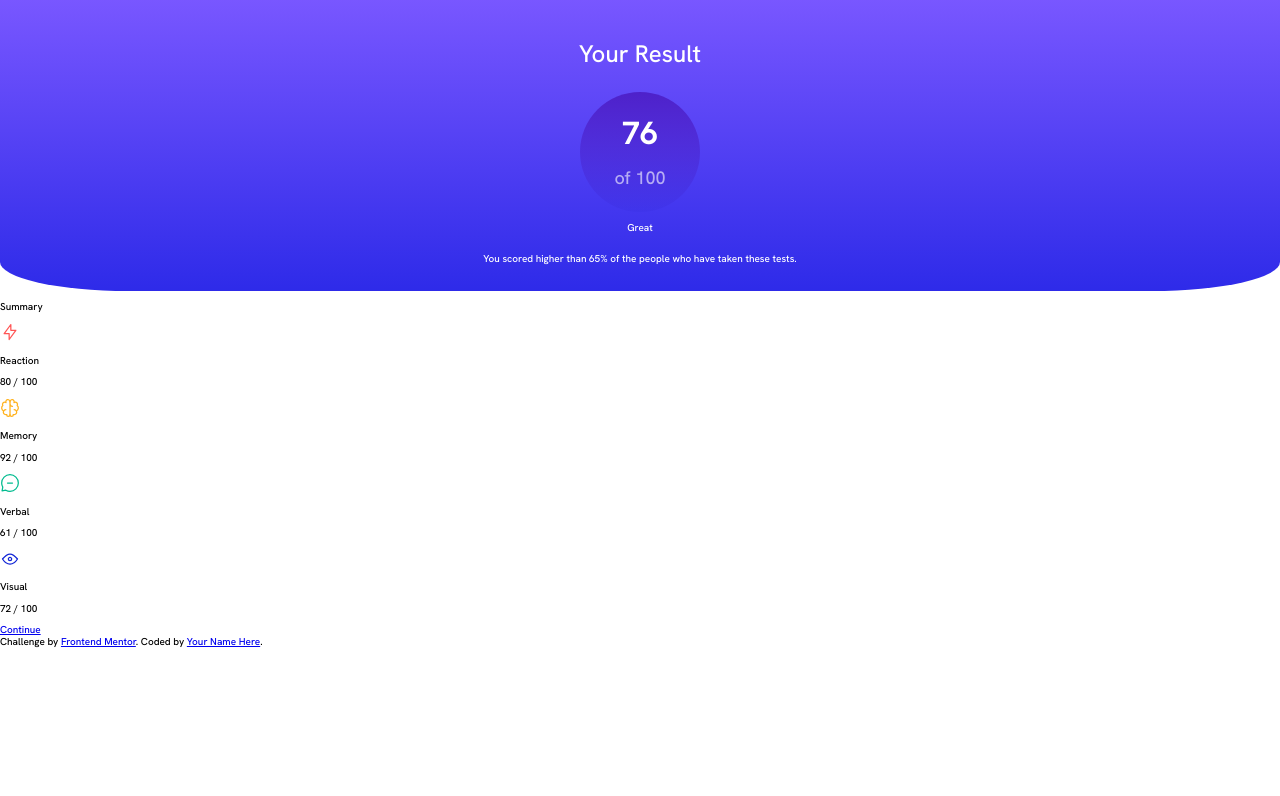
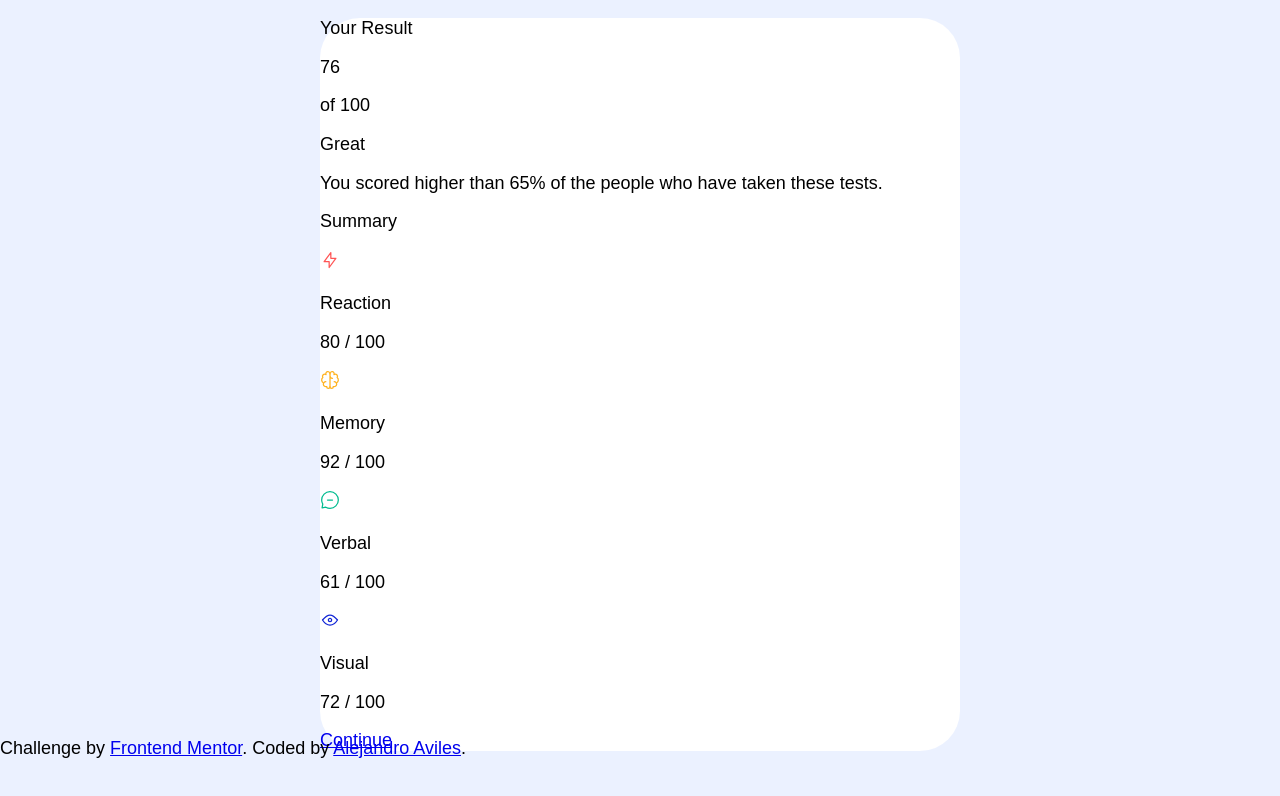
Before and after one commit to avilesalejandro/summary-frontendmentor, a plain HTML site: page index.html in a window 1280 px wide. Drawn offline with Linux system fonts and the light colour scheme.

Commit message:
Comenzando a agregar estilos con BEM

```diff
--- a/css/styles.css
+++ b/css/styles.css
@@ -1,82 +1,51 @@
-:root{
+:root {
   /* Primarios */
-    --light-red: hsl(0, 100%, 67%);
-    --orangey-yellow: hsl(39, 100%, 56%);
-    --green-teal: hsl(166, 100%, 37%);
-    --cobalt-blue: hsl(234, 85%, 45%);
+  --light-red: hsla(0, 100%, 67%, 0.25);
+  --light-red-solid: hsl(0, 100%, 67%);
+  --orangey-yellow: hsla(39, 100%, 56%, 0.25);
+  --orangey-yellow-solid: hsl(39, 100%, 56%);
+  --green-teal: hsla(166, 100%, 37%, 0.25);
+  --green-teal-solid: hsl(166, 100%, 37%);
+  --cobalt-blue: hsla(234, 85%, 45%, 0.25);
+  --cobal-blue-solid: hsl(234, 85%, 45%);
   /* Neutrales */
   --white: hsl(0, 0%, 100%);
   --pale-blue: hsl(221, 100%, 96%);
   --light-lavender: hsl(241, 100%, 89%);
   --dark-gray-blue: hsl(224, 30%, 27%);
+  /* Gradients */
+  --light-slate-blue: hsl(252, 100%, 67%);
+  --light-royal-blue: hsl(241, 100%, 54%);
+  --violet-blue: hsla(256, 72%, 46%, 1);
+  --persian-blue: hsla(241, 72%, 46%, 0);
+  --persian-blue-solid: hsl(241, 72%, 46%);
   /* Fuentes */
   --regular: 500;
   --medium: 700;
   --bold: 800;
   --font-small: 1.8rem;
   --font-med: 2.4rem;
-    --font-big: 3.2rem;
+  --font-big: 4.2rem;
+}
+html {
+  font-size: 62.5%;
+}
+body {
+  font-family: "Hanken Grotesk", sans-serif;
+  font-size: var(--font-small);
+  background-color: var(--pale-blue);
+}
+.main {
+  height: 90vh;
 }
 
-html{
-    font-size: 62.5%;
-}
-body{
-    font-family: 'Hanken Grotesk', sans-serif;
+.footer {
+  height: 10vh;
 }
 
-.container{
-    display: flex;
-    flex-direction: column;
+.container {
+  background-color: var(--white);
+  border-radius: 4rem;
+  width: 50vw;
+  margin: 0 auto;
 }
-
-.score{
-    display: flex;
-    flex-direction: column;
-    justify-content: space-around;
-    align-items: center;
-    align-content: center;
-    padding: 1.6rem 2.4rem;
-    background: linear-gradient(
-       hsla(252, 100%, 67%, 1),
-        hsla(241, 81%, 54%, 1)
-    );
-    border-radius: 0 0 10% 10%;
-}
-
-.score p{
-    color: var(--white);
-}
-
-.score-title{
-    font-size: var(--font-med);
-    font-weight: var(--regular);
-}
-
-.score-result{
-    background:linear-gradient(
-        hsla(256, 72%, 46%, 1),
-        hsla(241, 72%, 46%, 0.1)
-    );
-    display: flex;
-    flex-direction: column;
-    align-content: center;
-    align-items: center;
-    justify-content: center;
-    border-radius: 50%;
-    height: 12rem;
-    width: 12rem;
-}
-.score-number{
-    font-size: var(--font-big);
-    font-weight: var(--medium);
-    margin: 0;
-    padding: 0;
-}
-
-.of100{
-    opacity: .6;
-    margin: 1.6rem 0 0 0;
-    padding: 0;
-    font-size: var(--font-small);
-}
--- a/index.html
+++ b/index.html
@@ -4,58 +4,53 @@
   <meta charset="UTF-8">
   <meta name="viewport" content="width=device-width, initial-scale=1.0"> <!-- displays site properly based on user's device -->
   <link rel="icon" type="image/png" sizes="32x32" href="./assets/images/favicon-32x32.png">
-  <link rel="preconnect" href="https://fonts.googleapis.com">
-  <link rel="preconnect" href="https://fonts.gstatic.com" crossorigin>
-  <link href="https://fonts.googleapis.com/css2?family=Hanken+Grotesk:wght@500;700;800&display=swap" rel="stylesheet">
   <link rel="stylesheet" href="css/normalize.css">
   <link rel="stylesheet" href="css/styles.css">
-
   <title>Frontend Mentor | Results summary component</title>
 </head>
 <body>
-
-  <section class="container">
-    <!-- Resultado -->
-    <div class="score"> <!-- Contenedor azul -->
-      <p class="score-title">Your Result</p>
-      <div class="score-result"> <!-- Circulo con la puntuacion -->
-        <p class="score-number">76</p>
-        <p class="of100">of 100</p>
+  <main class="main">
+    <div class="container">
+      <div class="score">
+        <p class="score__title">Your Result</p>
+        <div class="circle">
+          <p class="score__result">76</p>
+          <p class="score__max">of 100</p>
         </div>
-      <p>Great</p>
-      <p>You scored higher than 65% of the people who have taken these tests.</p>
+        <div class="score__text">
+          <p class="score__text--title">Great</p>
+          <p class="score__text--message">You scored higher than 65% of the people who have taken these tests.</p>
         </div>
-
-    <!-- Summary -->
+      </div>
       <div class="summary">
-      <p class="summary-title">Summary</p>
-      <div class="summary-element"> <!-- Row -->
-        <img src="assets/images/icon-reaction.svg" alt="reaction" class="summary-element-icon">
-        <p class="summary-element-title">Reaction</p>
-        <p class="summary-element-result">80 / 100</p>
+        <p class="summary__title">Summary</p>
+        <div class="category">
+          <img src="assets/icon-reaction.svg" alt="Reaction Icon" class="category__icon">
+          <p class="category__title">Reaction</p>
+          <p class="caregory__score">80 <span>/ 100</span></p>
         </div>
-      <div class="row"> <!-- Row -->
-        <img src="assets/images/icon-memory.svg" alt="memory">
-        <p>Memory</p>
-        <p>92 / 100</p>
+        <div class="category">
+          <img src="assets/icon-memory.svg" alt="Memory Icon" class="category__icon">
+          <p class="category__title">Memory</p>
+          <p class="caregory__score">92 <span>/ 100</span></p>
         </div>
-      <div class="row"> <!-- Row -->
-        <img src="assets/images/icon-verbal.svg" alt="verbal">
-        <p>Verbal</p>
-        <p>61 / 100</p>
+        <div class="category">
+          <img src="assets/icon-verbal.svg" alt="Verbal Icon" class="category__icon">
+          <p class="category__title">Verbal</p>
+          <p class="caregory__score">61 <span>/ 100</span></p>
         </div>
-      <div class="row"> <!-- Row -->
-        <img src="assets/images/icon-visual.svg" alt="visual">
-        <p>Visual</p>
-        <p>72 / 100</p>
+        <div class="category">
+          <img src="assets/icon-visual.svg" alt="Visual Icon" class="category__icon">
+          <p class="category__title">Visual</p>
+          <p class="caregory__score">72 <span>/ 100</span></p>
         </div>
         <a href="#">Continue</a>
       </div>
-  </section>
-
-  <div class="attribution">
+    </div>
+  </main>
+  <footer class="attribution">
     Challenge by <a href="https://www.frontendmentor.io?ref=challenge" target="_blank">Frontend Mentor</a>.
-    Coded by <a href="#">Your Name Here</a>.
-  </div>
+    Coded by <a href="https://github.com/avilesalejandro" target="_blank">Alejandro Aviles</a>.
+  </footer>
 </body>
 </html>
```
Also changed, not shown: data.json (deleted, +0 -22 lines), assets/favicon-32x32.png (renamed from assets/images/favicon-32x32.png), assets/fonts/HankenGrotesk-VariableFont_wght.ttf (deleted), assets/fonts/README.txt (deleted), assets/fonts/static/HankenGrotesk-Bold.ttf (deleted), assets/fonts/static/HankenGrotesk-ExtraBold.ttf (deleted), assets/fonts/static/HankenGrotesk-Medium.ttf (deleted), assets/icon-memory.svg (renamed from assets/images/icon-memory.svg), assets/icon-reaction.svg (renamed from assets/images/icon-reaction.svg), assets/icon-verbal.svg (renamed from assets/images/icon-verbal.svg), assets/icon-visual.svg (renamed from assets/images/icon-visual.svg), design/desktop-preview.jpg (deleted). Lines whose indentation alone changed are shown as unchanged.
